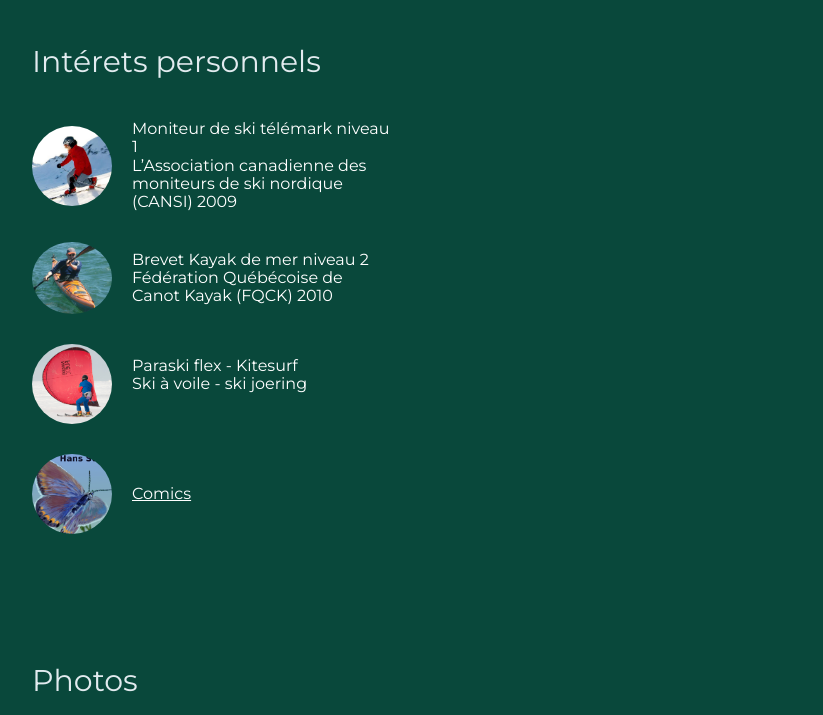
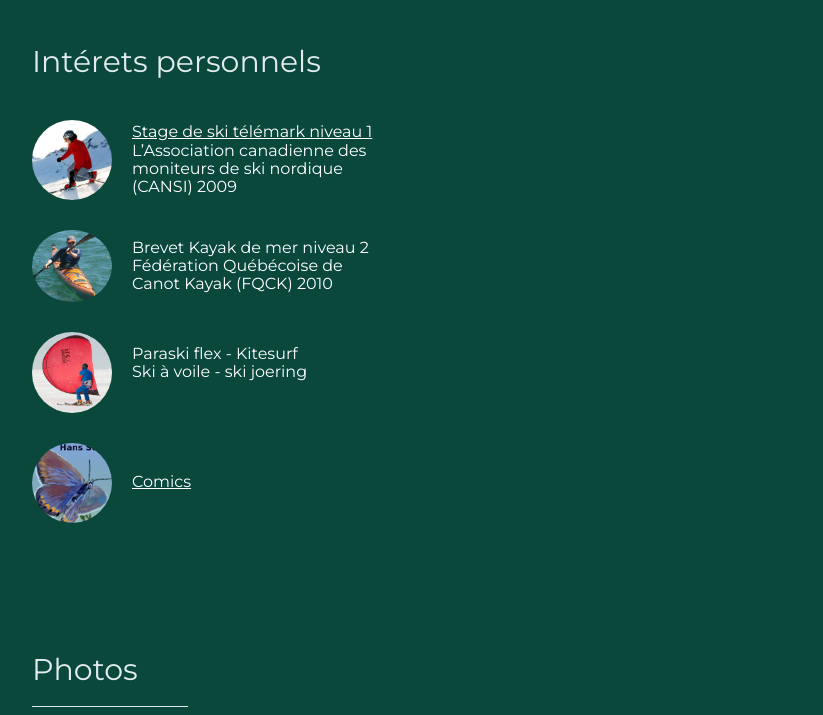
Before and after one commit to mcski/mcski.github.io, a plain HTML site: page contact.html in a window 1280 px wide. Shown: the part 3040-3755 px from the top of the page, without its empty margins (288-1111 px from the left). Drawn offline with Linux system fonts and the light colour scheme.

Commit message:
modified:   contact.html 	modified:   images/martincarmichael.jpg 	modified:   index.html 	modified:   martin.html 	modified:   photos.html

```diff
--- a/contact.html
+++ b/contact.html
@@ -152,7 +152,7 @@
                 <div class="rep">
                     <img src="images/My Reputation1.jpg" alt="">
                     <div class="text">
-                        <span>Moniteur de ski télémark niveau 1</span>
+                        <span><a href="https://cansi.ca/index.php/fr/telemark-courses/telemark-instructor-level-i">Stage de ski télémark niveau 1</a></span>
                         <span>L’Association canadienne des moniteurs de ski nordique (CANSI) 2009<span>
                     </div>
                 </div>
```
Also changed, not shown: index.html (+1 -1 lines), martin.html (+1 -1 lines), photos.html (+1 -1 lines), images/martincarmichael.jpg.
